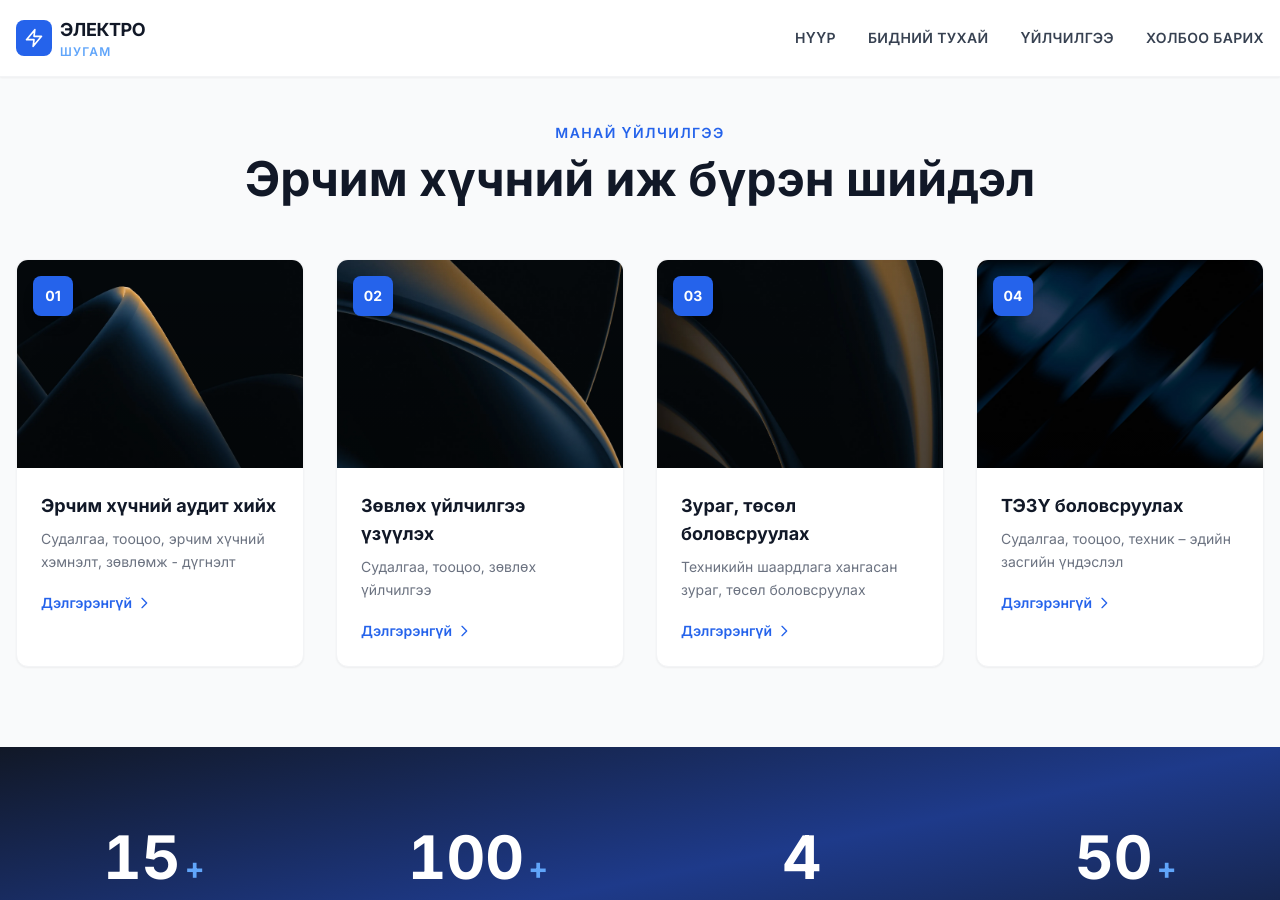
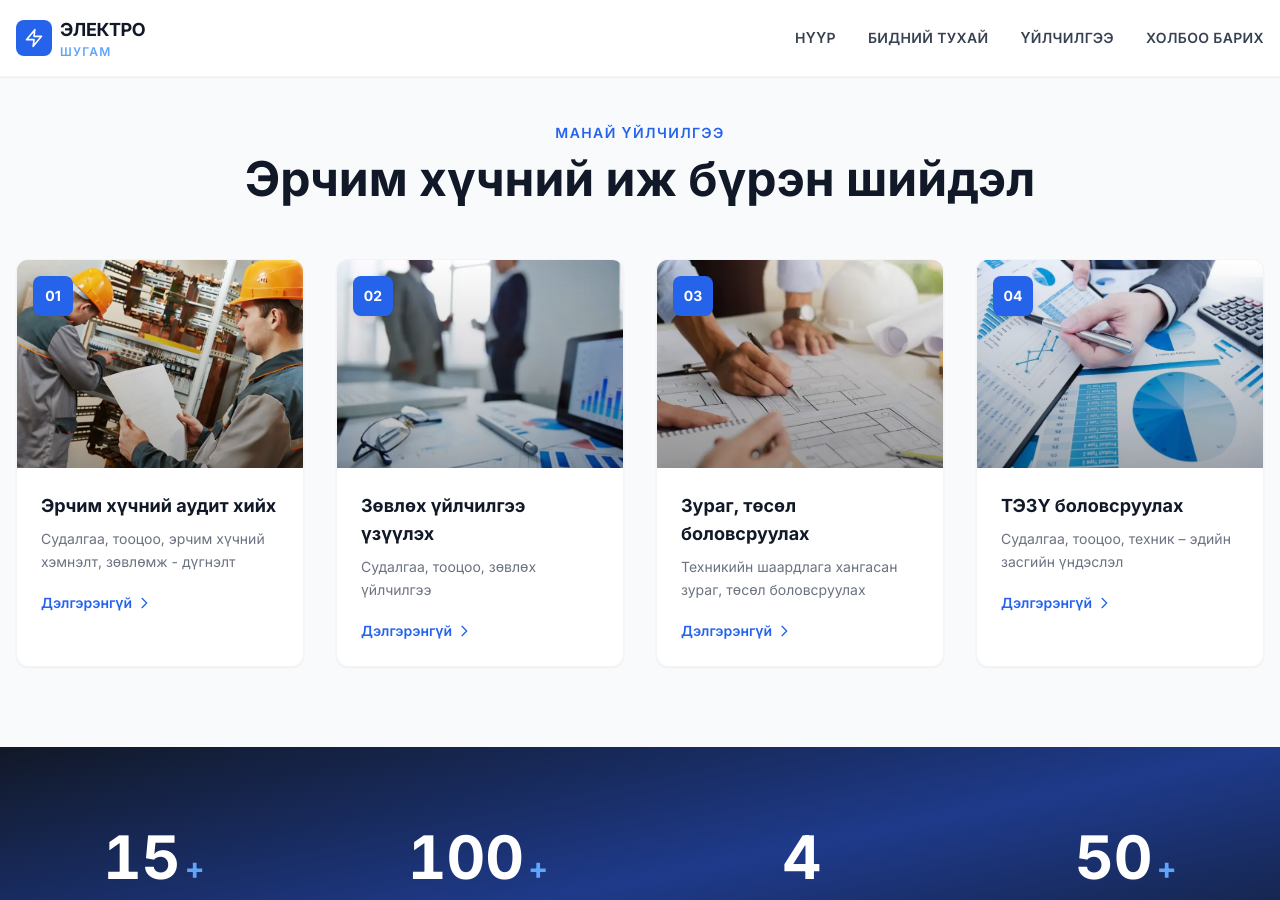
Before and after one commit to electroshugam/electroshugam_web_new, a Jekyll site: the page built from index.html, in a window 1280 px wide and 900 px high, scrolled down 1577 px. Built offline with Jekyll 4.4.1, drawn with Linux system fonts in a browser that asks for light colours; nearby versions of some CDN libraries.

Commit message:
fig update

```diff
--- a/index.html
+++ b/index.html
@@ -79,7 +79,7 @@ body_class: hero-dark
       <!-- Service 1 -->
       <div class="service-card group bg-white rounded-xl overflow-hidden shadow-sm hover:shadow-xl transition-all duration-300 border border-gray-100 hover:border-blue-100">
         <div class="relative h-52 overflow-hidden">
-          <img src="{{ '/media/image-post1.webp' | relative_url }}" alt="Эрчим хүчний аудит" class="service-image w-full h-full object-cover">
+          <img src="{{ '/media/auditor.webp' | relative_url }}" alt="Эрчим хүчний аудит" class="service-image w-full h-full object-cover">
           <div class="absolute inset-0 bg-gradient-to-t from-black/30 to-transparent"></div>
           <div class="absolute top-4 left-4 w-10 h-10 bg-blue-600 rounded-lg flex items-center justify-center text-white font-bold text-sm shadow-lg">01</div>
         </div>
@@ -95,7 +95,7 @@ body_class: hero-dark
       <!-- Service 2 -->
       <div class="service-card group bg-white rounded-xl overflow-hidden shadow-sm hover:shadow-xl transition-all duration-300 border border-gray-100 hover:border-blue-100">
         <div class="relative h-52 overflow-hidden">
-          <img src="{{ '/media/image-post2.webp' | relative_url }}" alt="Зөвлөх үйлчилгээ" class="service-image w-full h-full object-cover">
+          <img src="{{ '/media/consulting.webp' | relative_url }}" alt="Зөвлөх үйлчилгээ" class="service-image w-full h-full object-cover">
           <div class="absolute inset-0 bg-gradient-to-t from-black/30 to-transparent"></div>
           <div class="absolute top-4 left-4 w-10 h-10 bg-blue-600 rounded-lg flex items-center justify-center text-white font-bold text-sm shadow-lg">02</div>
         </div>
@@ -111,7 +111,7 @@ body_class: hero-dark
       <!-- Service 3 -->
       <div class="service-card group bg-white rounded-xl overflow-hidden shadow-sm hover:shadow-xl transition-all duration-300 border border-gray-100 hover:border-blue-100">
         <div class="relative h-52 overflow-hidden">
-          <img src="{{ '/media/image-post3.webp' | relative_url }}" alt="Зураг, төсөл" class="service-image w-full h-full object-cover">
+          <img src="{{ '/media/planning.webp' | relative_url }}" alt="Зураг, төсөл" class="service-image w-full h-full object-cover">
           <div class="absolute inset-0 bg-gradient-to-t from-black/30 to-transparent"></div>
           <div class="absolute top-4 left-4 w-10 h-10 bg-blue-600 rounded-lg flex items-center justify-center text-white font-bold text-sm shadow-lg">03</div>
         </div>
@@ -127,7 +127,7 @@ body_class: hero-dark
       <!-- Service 4 -->
       <div class="service-card group bg-white rounded-xl overflow-hidden shadow-sm hover:shadow-xl transition-all duration-300 border border-gray-100 hover:border-blue-100">
         <div class="relative h-52 overflow-hidden">
-          <img src="{{ '/media/image-hero1.webp' | relative_url }}" alt="ТЭЗҮ" class="service-image w-full h-full object-cover">
+          <img src="{{ '/media/tezu.webp' | relative_url }}" alt="ТЭЗҮ" class="service-image w-full h-full object-cover">
           <div class="absolute inset-0 bg-gradient-to-t from-black/30 to-transparent"></div>
           <div class="absolute top-4 left-4 w-10 h-10 bg-blue-600 rounded-lg flex items-center justify-center text-white font-bold text-sm shadow-lg">04</div>
         </div>
```
Also changed, not shown: media/auditor.webp (added), media/consulting.webp (added), media/planning.webp (added), media/tezu.webp (added).
